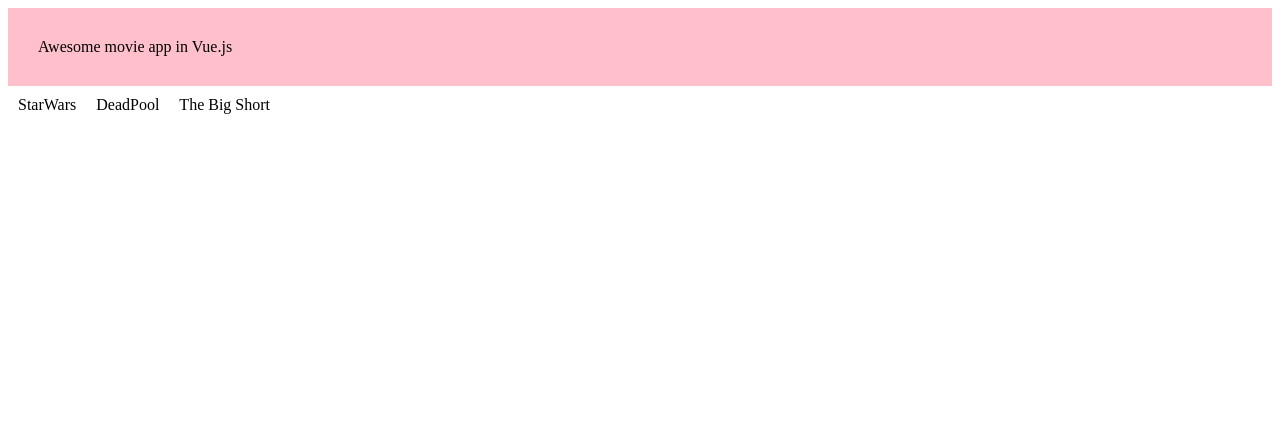
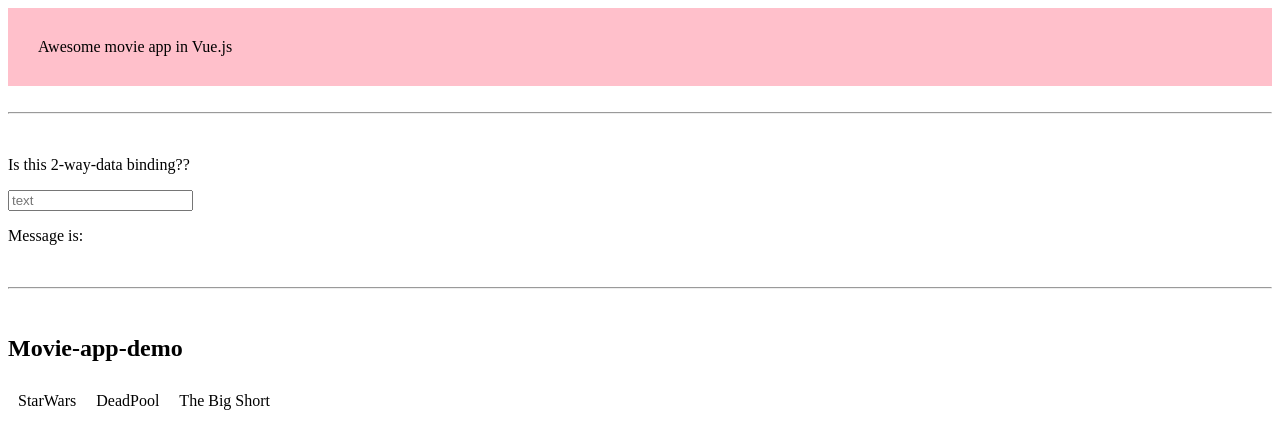
Before and after one commit to Madelelo/nice-vue, a plain HTML site: page index.html in a window 1280 px wide. Drawn offline with nearby package versions, Linux system fonts and the light colour scheme.

Commit message:
Added text-input to demo 2-way-data binding

```diff
--- a/index.html
+++ b/index.html
@@ -12,8 +12,17 @@
         {{ message }}
     </div>
 
+    <div id="input">
+      <br> <hr> <br>
+      <p> Is this 2-way-data binding?? </p>
+      <input v-model="msg" placeholder="text">
+      <p>Message is: {{ msg }}</p>
+    </div>
+
 
     <div id="movie">
+      <br> <hr> <br>
+      <h2> Movie-app-demo </h2>
       <table>
         <tr>
         <!-- Now we provide each todo-item with the todo object    -->
--- a/script.js
+++ b/script.js
@@ -4,6 +4,14 @@ var app = new Vue({
     message: 'Awesome movie app in Vue.js'
   }
 })
+
+var app = new Vue({
+  el: '#input',
+  data: {
+    msg: ''
+  }
+})
+
 
 
 Vue.component('movie-item', {
```
